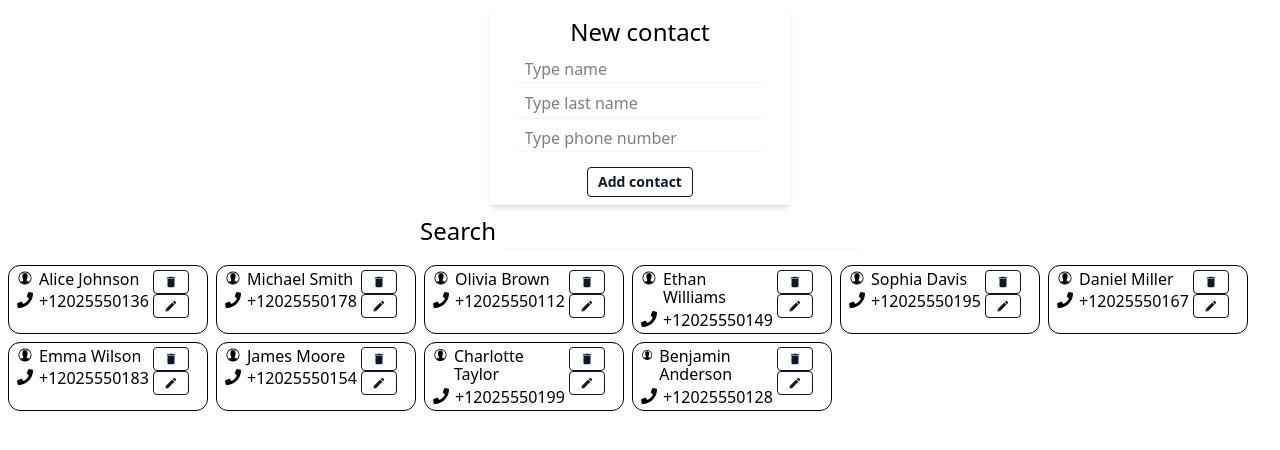
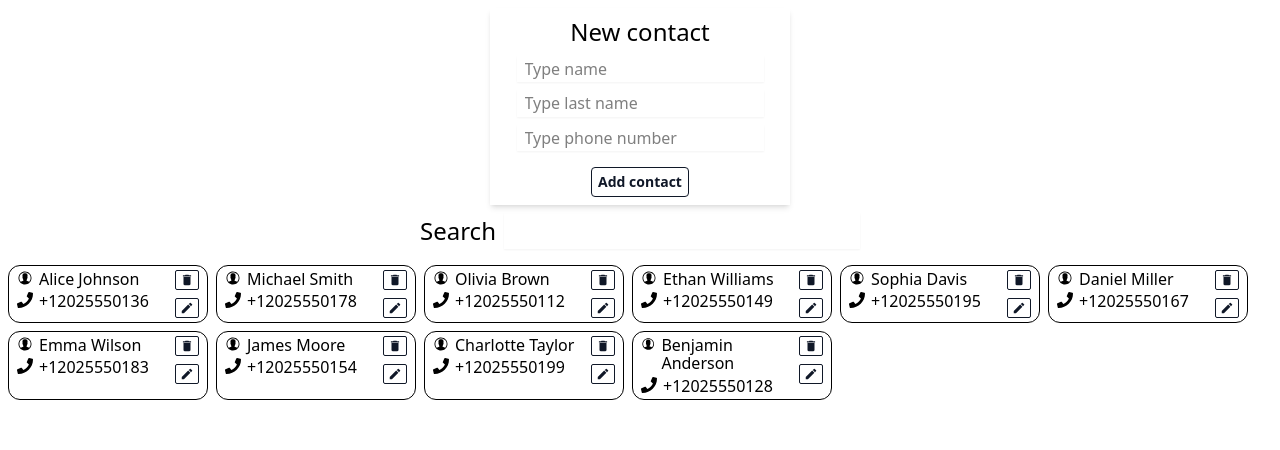
Before and after one commit to Lubov1506/training, a React (Vite) app: page / in a window 1280 px wide. Shown: the top 450 px of the page. Built offline with nearby package versions, Linux system fonts and the light colour scheme.

Commit message:
btn styles

```diff
--- a/src/components/Button.jsx
+++ b/src/components/Button.jsx
@@ -8,15 +8,23 @@ export const Button = ({
   cnButton,
   disabled = false,
   type = "button",
+  size = "md",
 }) => {
+  const sizeStyle = {
+    xl: "px-2.5 py-1 rounded-md text-4xl border-[1.5px]",
+    md: "px-1.5 py-1 rounded-sm text-2xl border-[1px]",
+    sm: "px-1 py-0.5 rounded-xs text-md border-[0.5px]"
+  }
+
   return (
     <button
       type={type}
       disabled={disabled}
       onClick={onClick}
       className={clsx(
-        "px-2.5 py-1 rounded-sm border-[1px] text-gray-900 cursor-pointer transition-[all 0.5s ease-in-out] bg-white text-4xl hover:bg-gray-700 hover:text-white font-semibold",
+        "w-fit text-gray-900 cursor-pointer transition-[all 0.5s ease-in-out] bg-white  hover:bg-gray-700 hover:text-white font-semibold",
         disabled && "opacity-50",
+        sizeStyle[size],
         cnButton
       )}
     >
--- a/src/components/PhoneBookApp.jsx/ContactItem.jsx
+++ b/src/components/PhoneBookApp.jsx/ContactItem.jsx
@@ -32,13 +32,14 @@ export const ContactItem = ({
           </div>
         </div>
 
-        <div>
-          <Button cnButton='pч-[2px]' onClick={() => onDelete(id)}>
+        <div className="flex flex-col gap-2">
+          <Button size="sm" onClick={() => onDelete(id)}>
             <MdDelete size={14} />
           </Button>
-          <Button onClick={onOpen}>
+          <Button size="sm" onClick={onOpen} >
             <MdEdit size={14} />
           </Button>
+
         </div>
       </li>
       {isOpen && (
```
